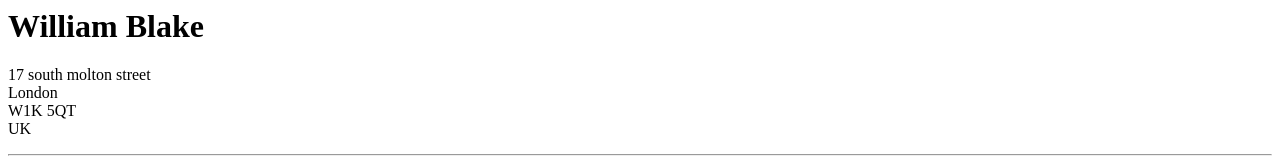
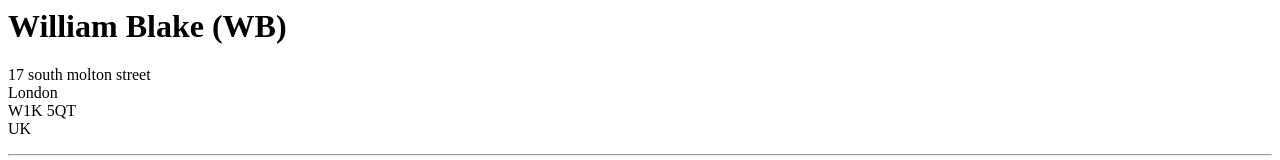
Before and after one commit to komalkolani/Full-Stack-learning, a plain HTML site: page 2.3 Void Elements/index.html in a window 1280 px wide. Shown: the top 160 px of the page. Drawn offline with Linux system fonts and the light colour scheme.

Commit message:
Update index.html

```diff
--- a/2.3 Void Elements/index.html
+++ b/2.3 Void Elements/index.html
@@ -1,4 +1,4 @@
-<h1>William Blake</h1>
+<h1>William Blake (WB)</h1>
 <p>
 17 south molton street<br />
 London<br />
```
